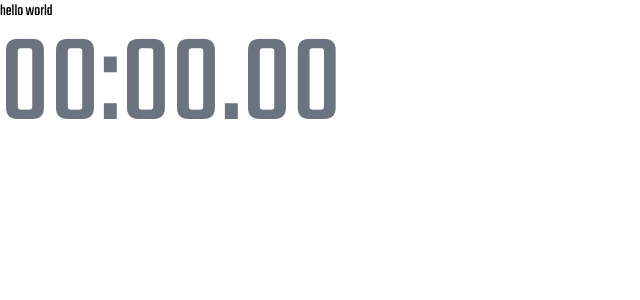
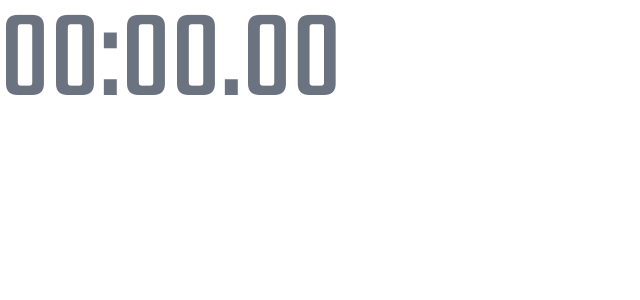
Before and after one commit to benoit-pliss/LPT, a Nuxt app: page / in a window 1280 px wide. Shown: the top 300 px of the page, without its empty margins (0-640 px from the left). Built offline with nearby package versions, Linux system fonts and the light colour scheme.

Commit message:
:wastebasket: clean console log and unused code

```diff
--- a/components/timer/chrono.vue
+++ b/components/timer/chrono.vue
@@ -1,7 +1,4 @@
 <template>
-  <div>
-    hello world
-  </div>
   <div class="">
     <p class="text-9xl" :class="{
       'text-red-500': isKeyPressed && !isChronoReady,
@@ -47,12 +44,10 @@ const storeTime = async () => {
   let timestamp = moment(currentTime.value.diff(startTime.value)).valueOf()
 
 
-  const time = await useFetch('/api/times/addTimes', {
+  await useFetch('/api/times/addTimes', {
     method: 'POST',
     body: JSON.stringify({time_in_sec: timestamp})
   });
-
-  console.log(time);
 }
 
 const handleKeyDown = (e: KeyboardEvent) => {
```
